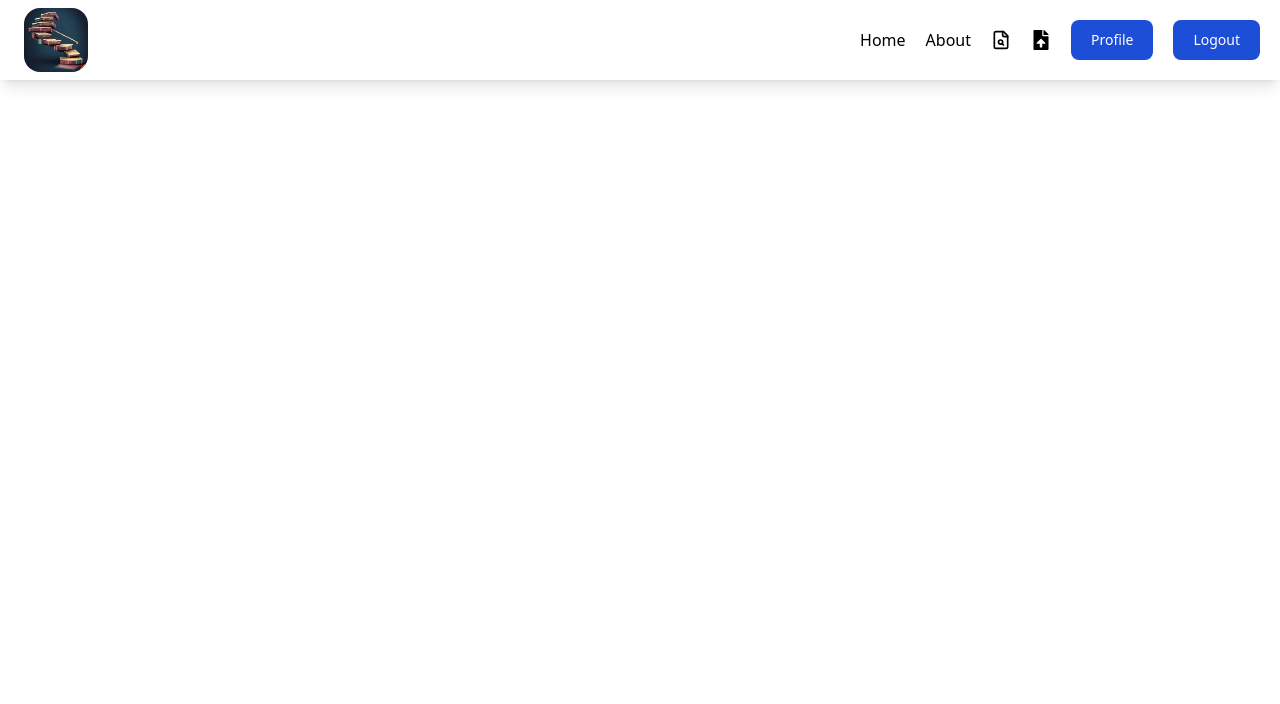
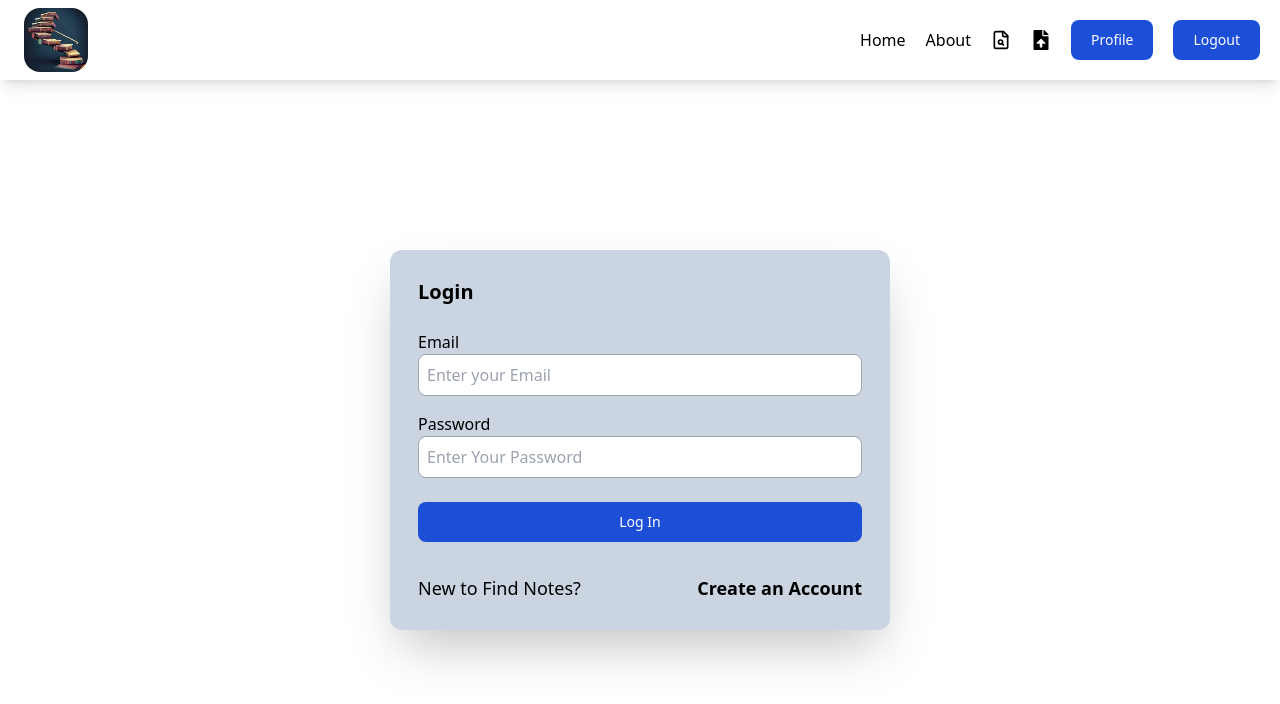
Before and after one commit to Vishu-Kaushik/notes-application-frontend, a React (Vite) app: page /login in a window 1280 px wide. Shown: the top 704 px of the page. Built offline with nearby package versions, Linux system fonts and the light colour scheme.

Commit message:
Login page was Created and Signup Page was initializded

```diff
--- a/src/App.jsx
+++ b/src/App.jsx
@@ -7,6 +7,8 @@ import AboutUs from "./pages/AboutUs";
 import Upload from "./pages/Upload";
 import Faq from "./pages/Faq";
 import Profile from "./pages/Profile";
+import Login from "./pages/Login";
+import Signup from "./pages/Signup";
 
 const App = () => {
   return (
@@ -18,8 +20,8 @@ const App = () => {
           <Route exact path="/faq" element={<Faq></Faq>} />
           <Route exact path="/about" element={<AboutUs></AboutUs>} />
           <Route exact path="/profile" element={<Profile></Profile>} />
-          {/* <Route exact path="/login" element={<Login></Login>} /> */}
-          {/* <Route exact path="/signup" element={<Signup></Signup>} /> */}
+          <Route exact path="/login" element={<Login></Login>} />
+          <Route exact path="/signup" element={<Signup></Signup>} />
           <Route exact path="/upload" element={<Upload></Upload>} />
           <Route exact path="/search" element={<Search></Search>} />
         </Routes>
--- /dev/null
+++ b/src/pages/Login.jsx
@@ -0,0 +1,46 @@
+import React from "react";
+
+const Login = () => {
+  return (
+    <div className="flex h-heightWithoutNavbar w-full items-center justify-center p-5">
+      {/* Login Card */}
+      <div className="flex w-full max-w-[500px] flex-col gap-4 rounded-xl bg-slate-300 p-5 shadow-2xl">
+        <h1 className="p-2 text-xl font-bold">Login</h1>
+        <div className="flex flex-col gap-4">
+          <div className="flex flex-col items-start justify-center px-2">
+            <label className="font-medium">Email</label>
+            <input
+              type="email"
+              name=""
+              id=""
+              placeholder="Enter your Email"
+              className="w-full rounded-lg border border-gray-400 p-2 focus:ring focus:ring-blue-400"
+            />
+          </div>
+          <div className="flex flex-col items-start justify-center px-2">
+            <label className="font-medium">Password</label>
+            <input
+              type="password"
+              name=""
+              id=""
+              className="w-full rounded-lg border border-gray-400 p-2 focus:ring focus:ring-blue-400"
+              placeholder="Enter Your Password"
+            />
+          </div>
+        </div>
+        <button
+          type="button"
+          class="m-2 inline-flex items-center justify-center rounded-lg bg-blue-700 px-5 py-2.5 text-center text-sm font-medium text-white hover:bg-blue-800 focus:outline-none focus:ring-4 focus:ring-blue-300 dark:bg-blue-600 dark:hover:bg-blue-700 dark:focus:ring-blue-800"
+        >
+          Log In
+        </button>
+        <div className="flex items-center justify-between p-2 text-lg">
+          <p>New to Find Notes?</p>
+          <p className="font-bold">Create an Account</p>
+        </div>
+      </div>
+    </div>
+  );
+};
+
+export default Login;
--- /dev/null
+++ b/src/pages/Signup.jsx
@@ -0,0 +1,9 @@
+import React from 'react'
+
+const Signup = () => {
+  return (
+    <div>Signup</div>
+  )
+}
+
+export default Signup
```
